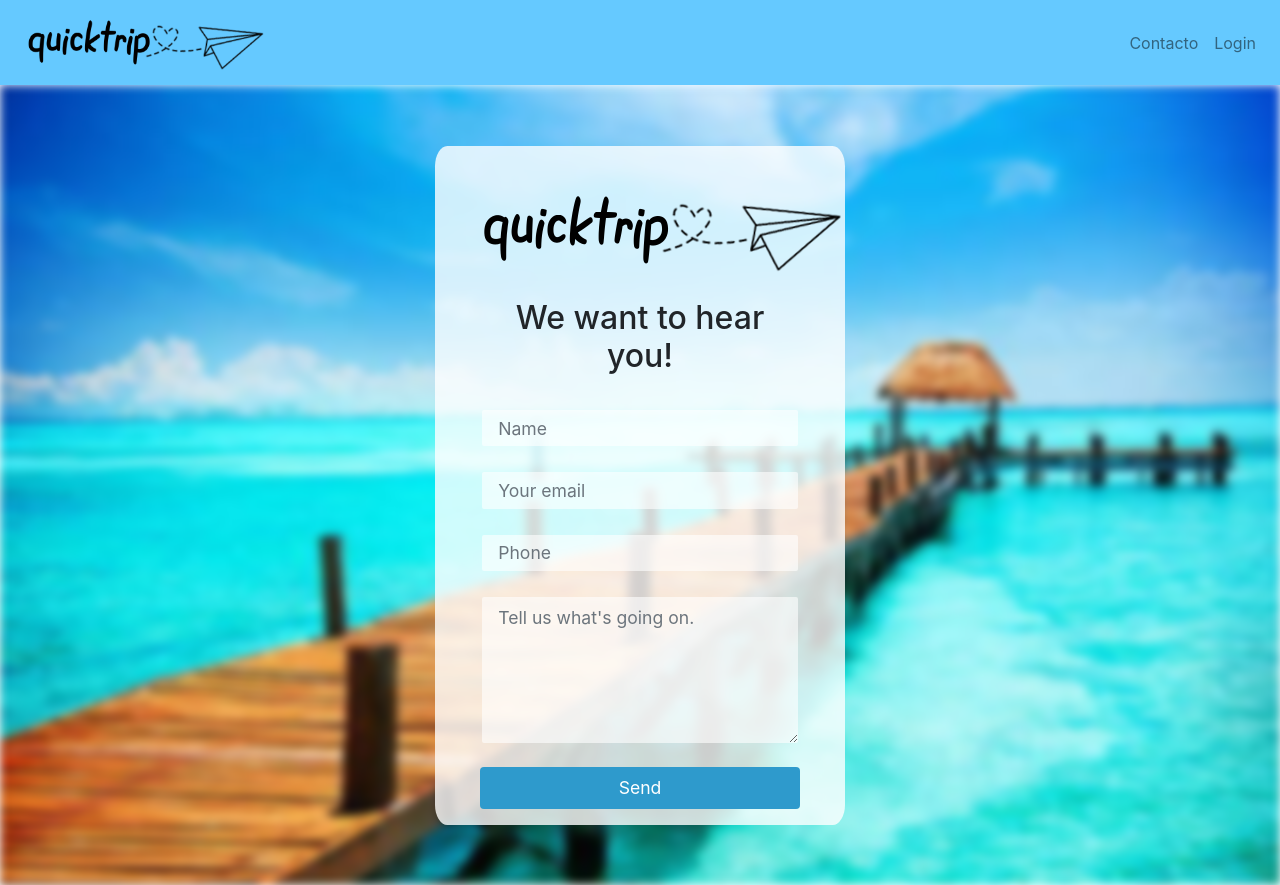
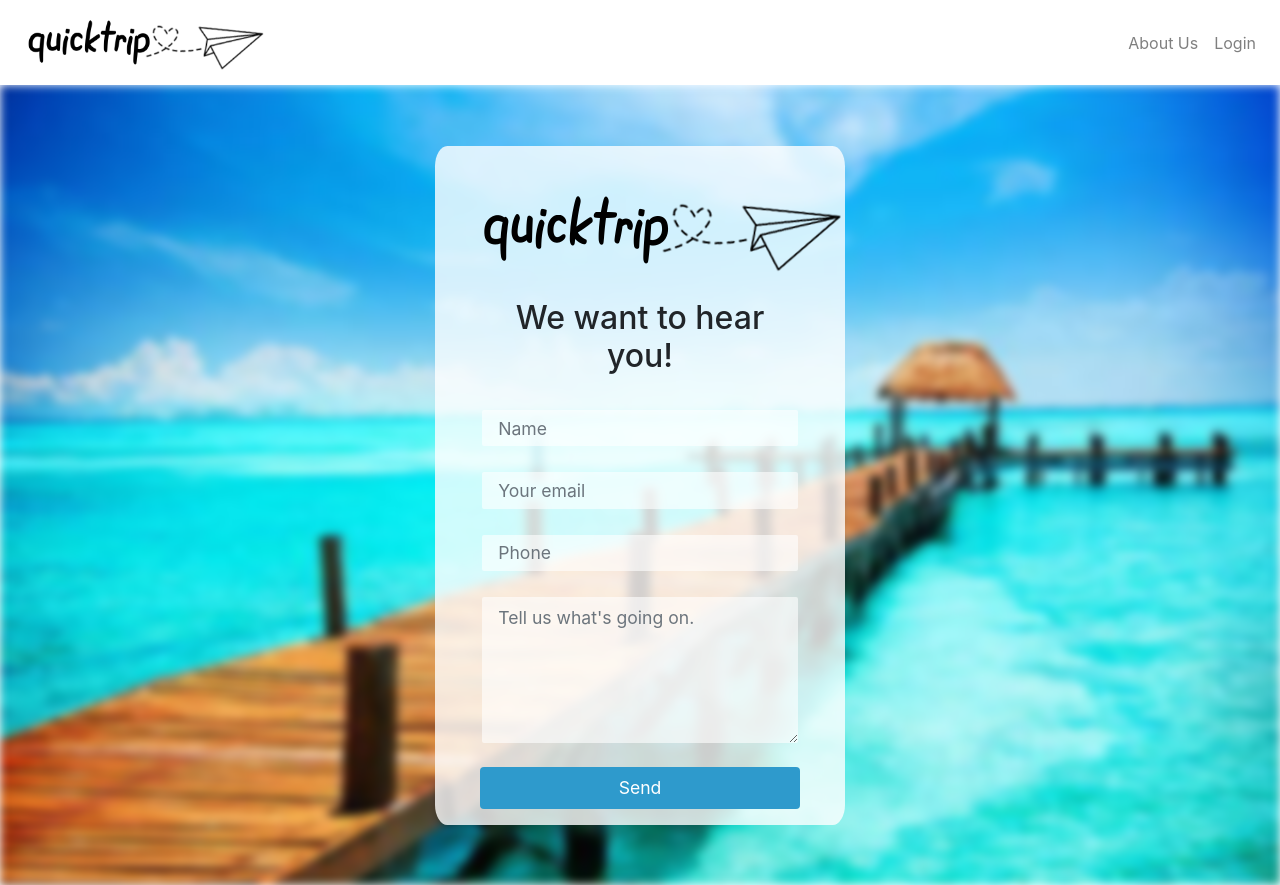
Before and after one commit to SolracDavid99/QuickTrip, a PHP site: page /contactUs.html in a window 1280 px wide. Run offline with PHP 8.4, Linux system fonts and the light colour scheme.

Commit message:
Se linkean las paginas y se realizan cambios

```diff
--- a/aboutUs.html
+++ b/aboutUs.html
@@ -29,7 +29,7 @@
         <div class="collapse navbar-collapse" id="navbarNav">
             <ul class="navbar-nav ml-auto">
                 <li class="nav-item">
-                    <a class="nav-link text-black" href="#">Contacto</a>
+                    <a class="nav-link text-black" href="/contactUs.html">Contact Us</a>
                 </li>
                 <li class="nav-item">
                     <a class="nav-link text-black" href="#">Login</a>
--- a/contactUs.html
+++ b/contactUs.html
@@ -26,7 +26,7 @@
         <div class="collapse navbar-collapse" id="navbarNav">
             <ul class="navbar-nav ml-auto">
                 <li class="nav-item">
-                    <a class="nav-link text-black" href="#">Contacto</a>
+                    <a class="nav-link text-black" href="/aboutUs.html">About Us</a>
                 </li>
                 <li class="nav-item">
                     <a class="nav-link text-black" href="#">Login</a>
--- a/estilo.css
+++ b/estilo.css
@@ -6,7 +6,7 @@
 
 
 .navbar{
-    background-color: #65c9ff;
+    background-color: white;
 }
 
 #logo{
```
